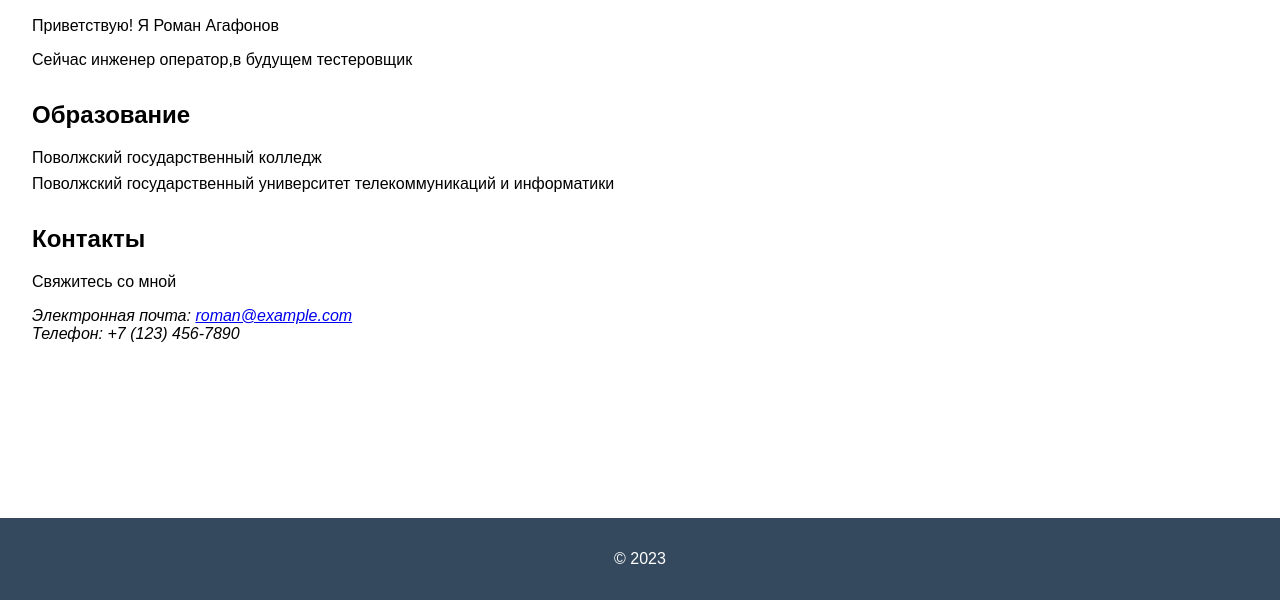
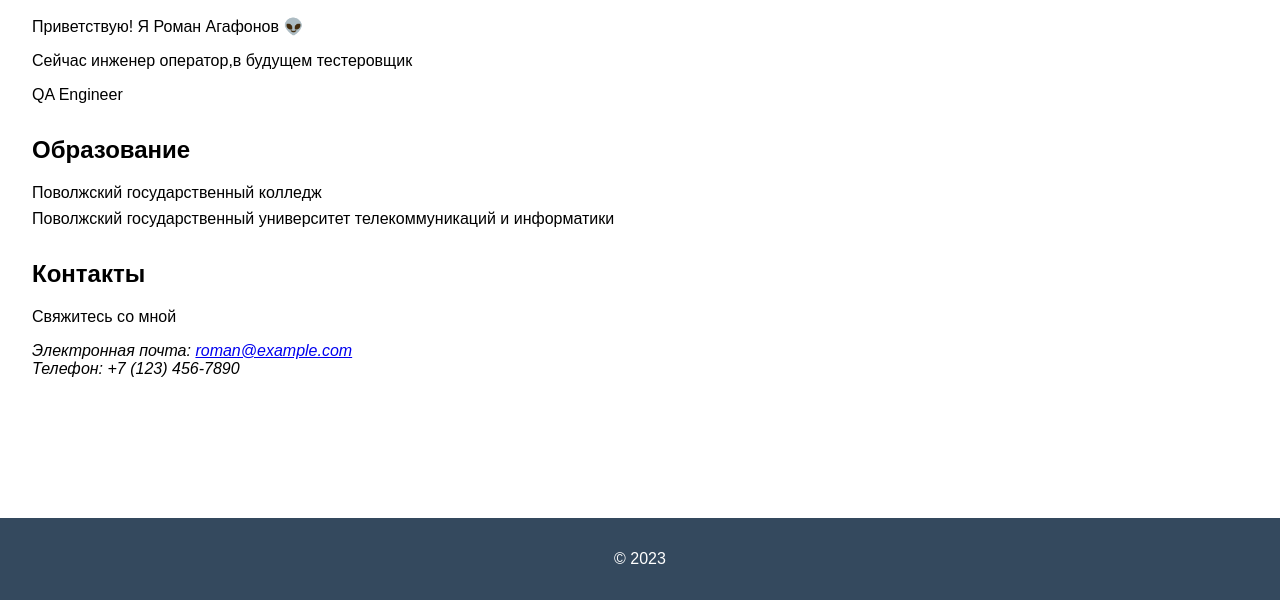
Before and after one commit to ARV30/cv, a plain HTML site: page index.html in a window 1280 px wide. Shown: the part 200-800 px from the top of the page. Drawn offline with Linux system fonts and the light colour scheme.

Commit message:
название комита

```diff
--- a/index.html
+++ b/index.html
@@ -13,8 +13,9 @@
   <section id="about">
     <h2>Обо мне</h2>
     <img src="photo.jpg" />
-    <p>Приветствую! Я Роман Агафонов</p>
+    <p>Приветствую! Я Роман Агафонов 👽 </p>
     <p>Сейчас инженер оператор,в будущем тестеровщик</p>
+    <p>QA Engineer </p>
   </section>
   <section id="services">
     <h2>Образование</h2>
```
